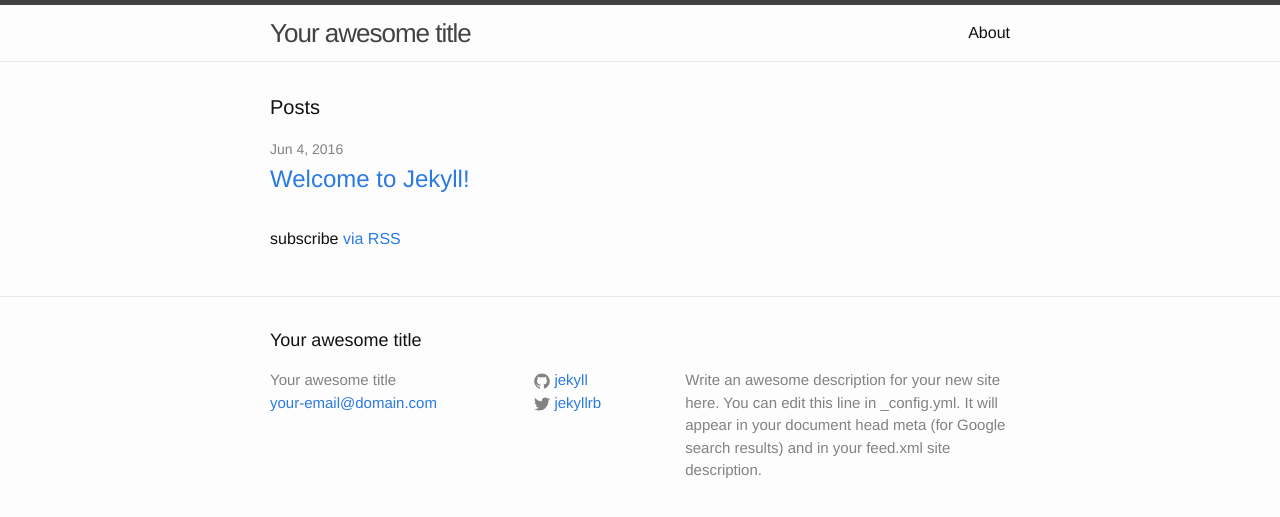
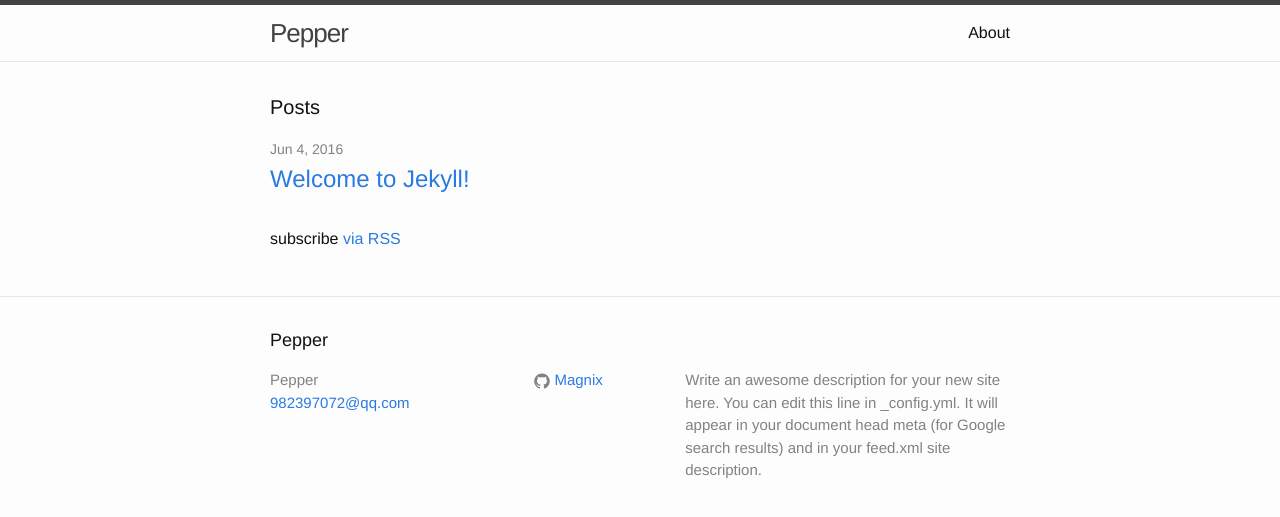
Before and after one commit to Maginx/jekyll_blog, a Jekyll site: the page built from index.html, in a window 1280 px wide. Shown: the top 517 px of the page. Built offline with Jekyll 4.4.1, drawn with Linux system fonts in a browser that asks for light colours.

Commit message:
update _config.yml

```diff
--- a/_config.yml
+++ b/_config.yml
@@ -6,16 +6,14 @@
 # 'jekyll serve'. If you change this file, please restart the server process.
 
 # Site settings
-title: Your awesome title
-email: your-email@domain.com
+title: Pepper
+email: 982397072@qq.com
 description: > # this means to ignore newlines until "baseurl:"
   Write an awesome description for your new site here. You can edit this
   line in _config.yml. It will appear in your document head meta (for
   Google search results) and in your feed.xml site description.
 baseurl: "http://maginx.github.io/jekyll_blog/" # the subpath of your site, e.g. /blog
-url: "http://yourdomain.com" # the base hostname & protocol for your site
-twitter_username: jekyllrb
-github_username:  jekyll
+github_username:  Magnix
 
 # Build settings
 markdown: kramdown
```
